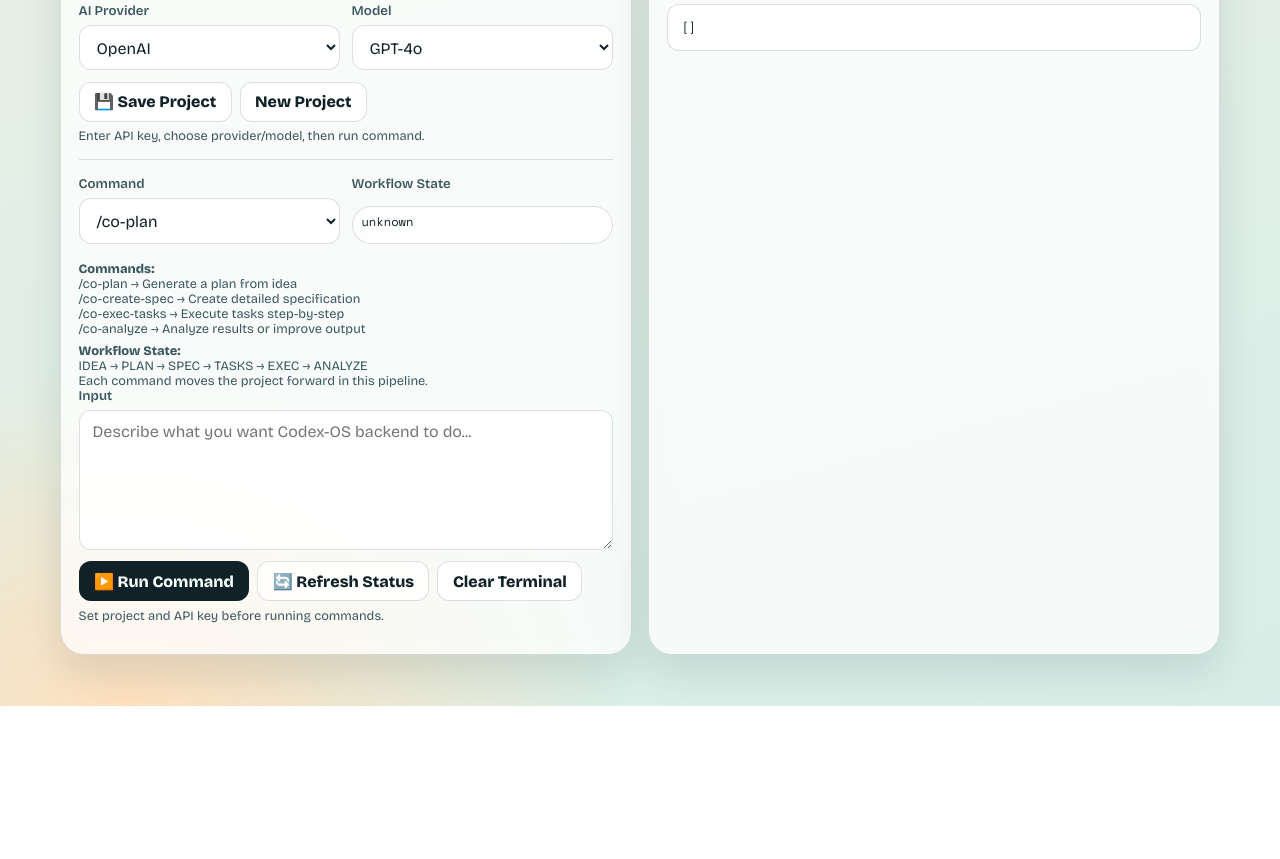
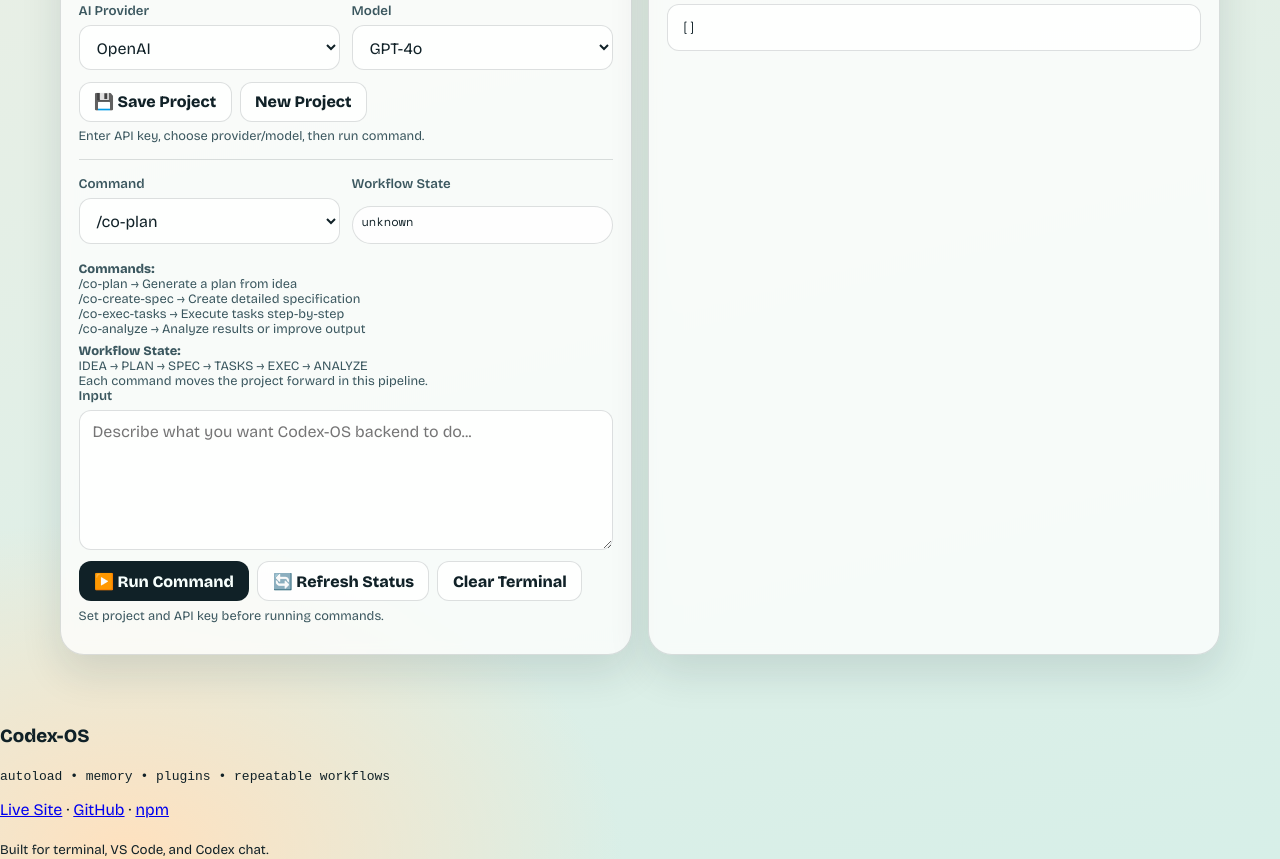
Before and after one commit to rotsl/codex-os, a plain HTML site: page docs/index.html in a window 1280 px wide. Shown: the part 851-1710 px from the top of the page. Before the commit the page ends 1557 px from the top, so only its background shows below. Drawn offline with nearby package versions, Linux system fonts and the light colour scheme.

Commit message:
Add branded footer to README and docs frontend

```diff
--- a/docs/index.html
+++ b/docs/index.html
@@ -739,6 +739,19 @@
       </section>
     </main>
 
+    <footer class="site-footer">
+      <h3>Codex-OS</h3>
+      <p><code>autoload • memory • plugins • repeatable workflows</code></p>
+      <p>
+        <a href="https://rotsl.github.io/codex-os/" target="_blank" rel="noreferrer">Live Site</a>
+        ·
+        <a href="https://github.com/rotsl/codex-os" target="_blank" rel="noreferrer">GitHub</a>
+        ·
+        <a href="https://www.npmjs.com/package/codexospackage" target="_blank" rel="noreferrer">npm</a>
+      </p>
+      <sub>Built for terminal, VS Code, and Codex chat.</sub>
+    </footer>
+
     <script>
       const stateLabel = document.getElementById("stateLabel");
       const resultEl = document.getElementById("result");
```
Also changed, not shown: README.md.
